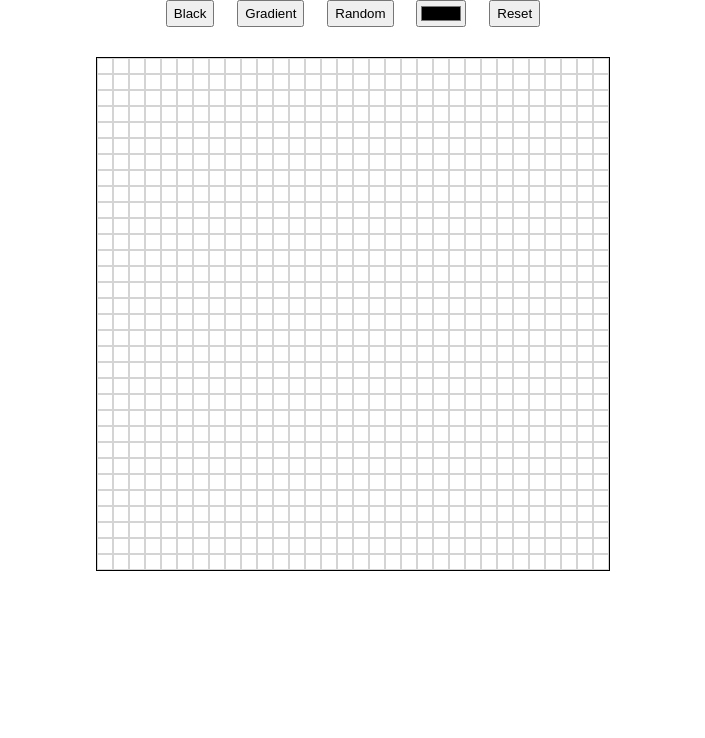
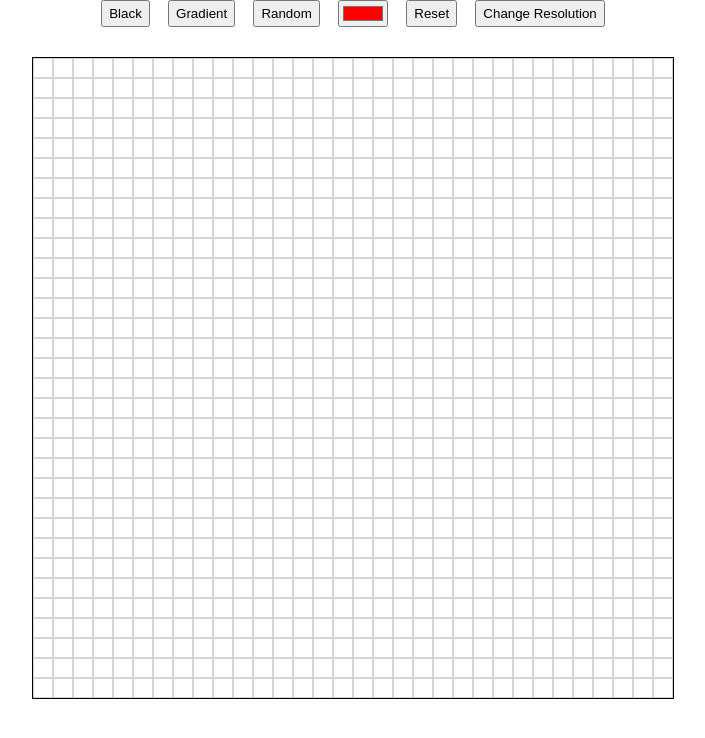
Before and after one commit to notstoe/Etch-a-Sketch, a plain HTML site: page index.html in a window 1280 px wide. Shown: the whole page, without its empty margins (287-992 px from the left). Drawn offline with Linux system fonts and the light colour scheme.

Commit message:
added change res button to html, added click listener to color button

```diff
--- a/index.html
+++ b/index.html
@@ -16,8 +16,9 @@
         <button id="goBlack">Black</button>
         <button id="goGradient">Gradient</button>
         <button id="goRandom">Random</button>
-        <input type="color" id="goColor">
+        <input type="color" id="goColor" value="#ff0000">
         <button id="reset">Reset</button>
+        <button id="changeRes">Change Resolution</button>
 
     </div>
 
--- a/scripts/script.js
+++ b/scripts/script.js
@@ -124,7 +124,6 @@ function goColor(e) {
     gridElements.forEach((div) => { div.addEventListener('mouseenter', turnColor); });
 
     userColor = e.target.value;
-
 }
 
 const blackButton = document.querySelector('#goBlack');
@@ -137,18 +136,30 @@ const randomButton = document.querySelector('#goRandom');
 randomButton.addEventListener('click', goRandom);
 
 const colorButton = document.querySelector('#goColor');
+colorButton.addEventListener('click', goColor);
 colorButton.addEventListener('change', goColor);
 
 const resetButton = document.querySelector('#reset');
-resetButton.addEventListener('click', reset)
+resetButton.addEventListener('click', reset);
 
 function reset() {
 
     const containerGrid = document.querySelector('.containerGrid');
     const newContainerGrid = document.createElement('div');
     newContainerGrid.classList.add('containerGrid');
-
     containerGrid.replaceWith(newContainerGrid);
 
     createGrid(resGridUser);
 }
+
+/*
+const changeResolutionButton = document.querySelector('#changeRes');
+changeResolutionButton.addEventListener('click', changeGridResolution);
+
+function userchoiceResolution(){
+
+}
+
+function changeGridResolution() {
+
+} */
--- a/styles/style.css
+++ b/styles/style.css
@@ -5,8 +5,8 @@
 }
 
 .containerGrid {
-    width: 512px;
-    height: 512px;
+    width: 640px;
+    height: 640px;
     border: 1px solid rgb(0, 0, 0);
     margin: 30px auto;
 }
@@ -24,6 +24,6 @@
     display: flex;
     align-items: stretch;
     justify-content: space-evenly;
-    width: 420px;
+    width: 540px;
     margin: 0 auto;
 }
```
